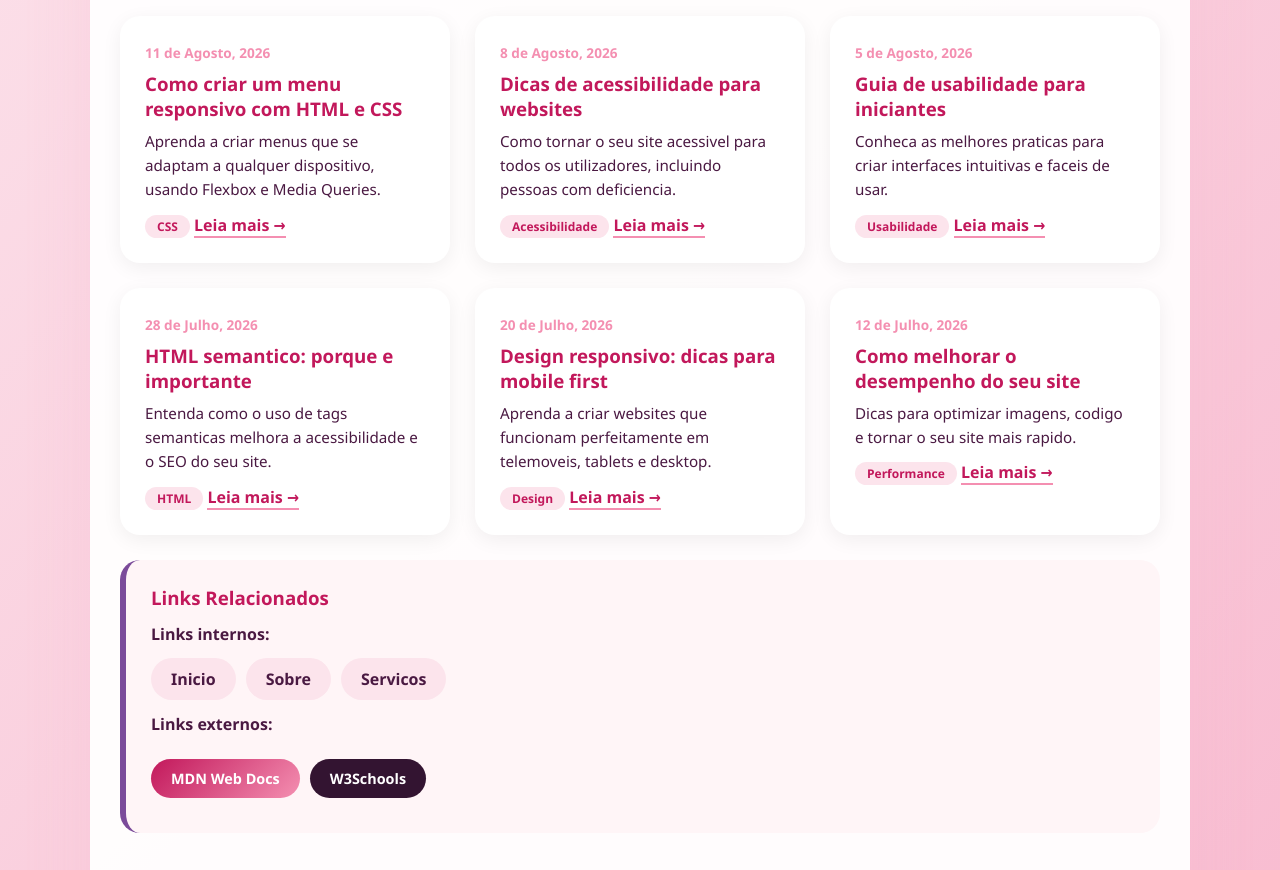
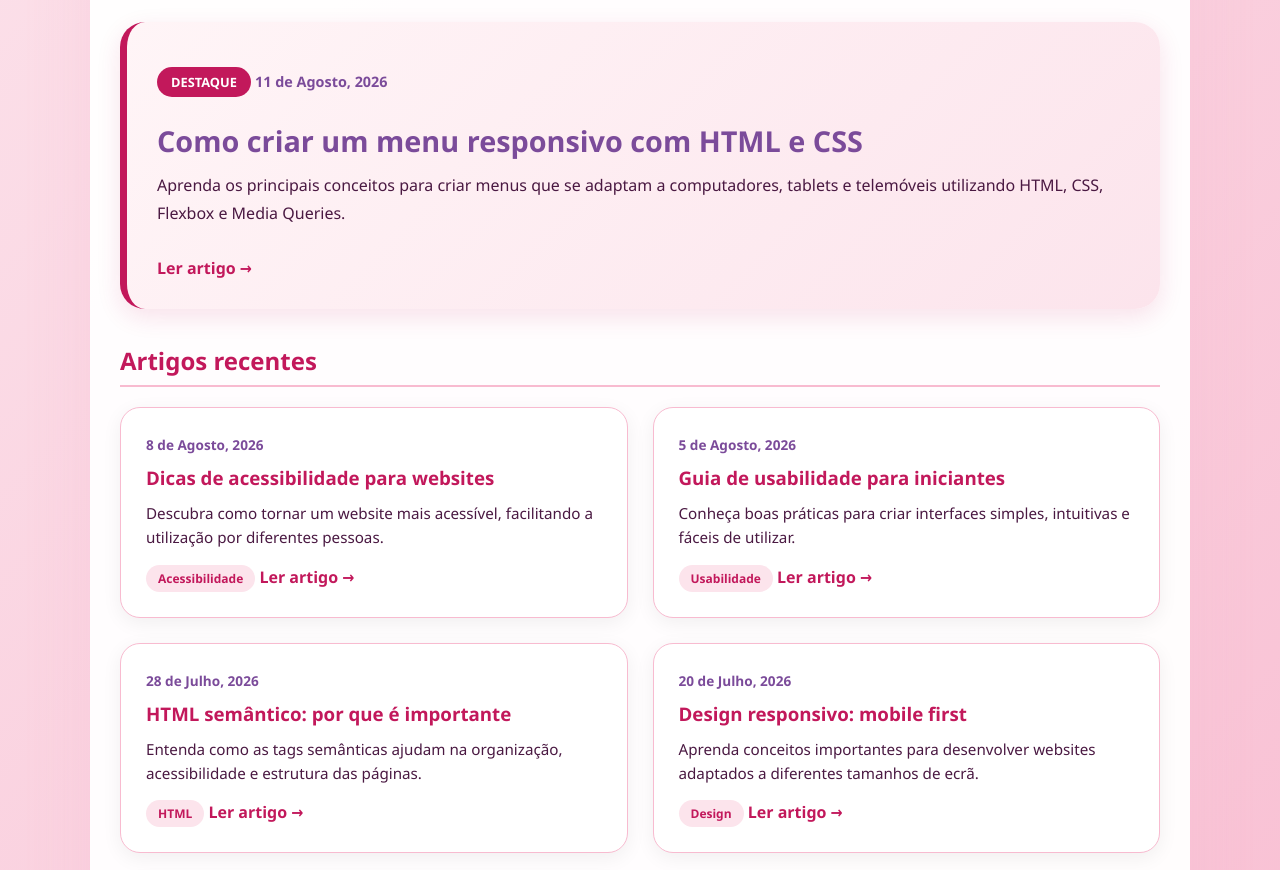
Before and after one commit to jorgevirgiliosalatoceniza/TECHFLOW, a plain HTML site: page Blog.html in a window 1280 px wide. Shown: the part 422-1292 px from the top of the page. Drawn offline with Linux system fonts and the light colour scheme.

Commit message:
atualizar_o_site_blog_e_rodape_de_todos_os_sites

```diff
--- a/Blog.html
+++ b/Blog.html
@@ -4,22 +4,31 @@
     <meta charset="UTF-8">
     <meta name="viewport" content="width=device-width, initial-scale=1.0">
     <title>TechFlow · Blog</title>
+
     <style>
-        * { margin: 0; padding: 0; box-sizing: border-box; }
+        * {
+            margin: 0;
+            padding: 0;
+            box-sizing: border-box;
+        }
+
         body {
             font-family: 'Segoe UI', Tahoma, Geneva, Verdana, sans-serif;
             background: linear-gradient(135deg, #fce4ec 0%, #f8bbd0 100%);
             min-height: 100vh;
             padding: 20px;
         }
+
         .container {
             max-width: 1100px;
             margin: 0 auto;
-            background: rgba(255,255,255,0.95);
+            background: rgba(255,255,255,0.96);
             border-radius: 30px;
             padding: 30px;
-            box-shadow: 0 20px 60px rgba(248, 187, 208, 0.3);
+            box-shadow: 0 20px 60px rgba(248,187,208,0.3);
         }
+
+        /* CABEÇALHO */
         .titulo-com-logo {
             display: flex;
             align-items: center;
@@ -27,16 +36,18 @@
             border-bottom: 4px solid #e8e0f0;
             padding-bottom: 10px;
         }
+
         .titulo-com-logo img {
             height: 90px;
             width: auto;
         }
+
         .titulo-com-logo h1 {
             color: #7b4b9a;
             font-size: 2.5rem;
-            border-bottom: none;
-            padding-bottom: 0;
         }
+
+        /* MENU */
         .nav-bar {
             background: #fce4ec;
             padding: 15px;
@@ -47,6 +58,7 @@
             gap: 15px;
             justify-content: center;
         }
+
         .nav-bar a {
             text-decoration: none;
             color: #4a1942;
@@ -55,137 +67,213 @@
             border-radius: 25px;
             transition: 0.3s;
         }
+
         .nav-bar a:hover,
         .nav-bar a.active {
             background: #c2185b;
             color: white;
             transform: scale(1.05);
         }
-        .btn-rosa {
+
+        /* INTRODUÇÃO */
+        .blog-intro {
+            text-align: center;
+            padding: 25px 15px;
+            margin-bottom: 25px;
+        }
+
+        .blog-intro h2 {
+            color: #c2185b;
+            font-size: 2rem;
+            margin-bottom: 10px;
+        }
+
+        .blog-intro p {
+            color: #4a1942;
+            line-height: 1.7;
+            max-width: 700px;
+            margin: auto;
+        }
+
+        /* ARTIGO EM DESTAQUE */
+        .destaque {
+            background: linear-gradient(135deg, #fff5f7, #fce4ec);
+            border-radius: 25px;
+            padding: 30px;
+            margin-bottom: 35px;
+            border-left: 7px solid #c2185b;
+            box-shadow: 0 8px 25px rgba(194,24,91,0.12);
+        }
+
+        .destaque .categoria {
             display: inline-block;
-            padding: 12px 30px;
-            background: linear-gradient(135deg, #c2185b, #f48fb1);
+            background: #c2185b;
             color: white;
+            padding: 6px 14px;
+            border-radius: 20px;
+            font-size: 0.8rem;
+            font-weight: 600;
+            margin-bottom: 12px;
+        }
+
+        .destaque .data {
+            color: #7b4b9a;
+            font-size: 0.9rem;
+            font-weight: 600;
+        }
+
+        .destaque h2 {
+            color: #7b4b9a;
+            font-size: 1.8rem;
+            margin: 12px 0;
+        }
+
+        .destaque p {
+            color: #4a1942;
+            line-height: 1.7;
+            margin-bottom: 15px;
+        }
+
+        /* TÍTULO DA SECÇÃO */
+        .titulo-seccao {
+            color: #c2185b;
+            font-size: 1.5rem;
+            margin-bottom: 20px;
+            border-bottom: 2px solid #f8bbd0;
+            padding-bottom: 8px;
+        }
+
+        /* GRELHA DOS ARTIGOS */
+        .blog-grid {
+            display: grid;
+            grid-template-columns: repeat(2, 1fr);
+            gap: 25px;
+        }
+
+        .blog-post {
+            background: white;
+            border-radius: 20px;
+            padding: 25px;
+            border: 1px solid #f8bbd0;
+            box-shadow: 0 5px 20px rgba(0,0,0,0.06);
+            transition: 0.3s;
+        }
+
+        .blog-post:hover {
+            transform: translateY(-5px);
+            box-shadow: 0 10px 30px rgba(194,24,91,0.15);
+        }
+
+        .blog-post .data {
+            color: #7b4b9a;
+            font-size: 0.85rem;
+            font-weight: 600;
+        }
+
+        .blog-post h3 {
+            color: #c2185b;
+            margin: 10px 0;
+            line-height: 1.4;
+        }
+
+        .blog-post p {
+            color: #4a1942;
+            font-size: 0.95rem;
+            line-height: 1.6;
+        }
+
+        .categoria {
+            display: inline-block;
+            background: #fce4ec;
+            color: #c2185b;
+            padding: 5px 12px;
+            border-radius: 20px;
+            font-size: 0.75rem;
+            font-weight: 600;
+            margin-top: 15px;
+        }
+
+        .leia-mais {
+            display: inline-block;
+            margin-top: 15px;
+            color: #c2185b;
+            font-weight: 600;
             text-decoration: none;
-            border-radius: 30px;
-            font-weight: 600;
-            transition: 0.3s;
-            margin-top: 10px;
-            border: none;
-            cursor: pointer;
         }
-        .btn-rosa:hover {
-            transform: translateY(-3px);
-            box-shadow: 0 10px 20px rgba(194, 24, 91, 0.4);
+
+        .leia-mais:hover {
+            color: #7b4b9a;
         }
-        .card {
+
+        /* TEMAS */
+        .temas {
+            margin-top: 35px;
             background: #fff5f7;
             border-radius: 20px;
             padding: 25px;
-            margin: 25px 0;
-            border-left: 6px solid #f48fb1;
+            border-left: 6px solid #7b4b9a;
         }
-        .card h3 {
+
+        .temas h3 {
+            color: #7b4b9a;
+            margin-bottom: 15px;
+        }
+
+        .tema-lista {
+            display: flex;
+            flex-wrap: wrap;
+            gap: 10px;
+        }
+
+        .tema {
+            background: white;
+            border: 1px solid #f8bbd0;
             color: #c2185b;
-            margin-bottom: 10px;
+            padding: 8px 15px;
+            border-radius: 20px;
+            font-weight: 600;
         }
-        .card p {
-            color: #4a1942;
-            line-height: 1.8;
-        }
+
+        /* RODAPÉ */
         .footer {
             margin-top: 40px;
             padding-top: 20px;
             border-top: 2px solid #f8bbd0;
             text-align: center;
         }
-        .anchor-link {
-            background: #fce4ec;
-            padding: 10px 20px;
-            border-radius: 30px;
-            text-decoration: none;
-            color: #4a1942;
-            font-weight: 600;
-            transition: 0.3s;
-        }
-        .anchor-link:hover {
-            background: #c2185b;
-            color: white;
-        }
-        .footer-links {
-            margin-top: 15px;
-            display: flex;
-            flex-wrap: wrap;
-            justify-content: center;
-            gap: 10px;
+
+        /* RESPONSIVO */
+        @media (max-width: 700px) {
+            .container {
+                padding: 20px;
             }
 
-        /* Estilos do Blog */
+            .titulo-com-logo h1 {
+                font-size: 1.8rem;
+            }
+
+            .titulo-com-logo img {
+                height: 65px;
+            }
+
             .blog-grid {
-            display: grid;
-            grid-template-columns: repeat(auto-fit, minmax(300px, 1fr));
-            gap: 25px;
-            margin: 20px 0;
+                grid-template-columns: 1fr;
             }
-        .blog-post {
-            background: white;
-            border-radius: 20px;
-            padding: 25px;
-            box-shadow: 0 5px 20px rgba(0,0,0,0.06);
-            transition: 0.3s;
-        }
-        .blog-post:hover {
-            transform: translateY(-5px);
-            box-shadow: 0 10px 30px rgba(194, 24, 91, 0.15);
-        }
-        .blog-post .data {
-            color: #f48fb1;
-            font-size: 0.85rem;
-            font-weight: 600;
-        }
-        .blog-post h3 {
-            color: #c2185b;
-            margin: 8px 0;
-        }
-        .blog-post p {
-            color: #4a1942;
-            font-size: 0.95rem;
-            line-height: 1.6;
-        }
-        .blog-post .categoria {
-            display: inline-block;
-            background: #fce4ec;
-            color: #c2185b;
-            padding: 3px 12px;
-            border-radius: 20px;
-            font-size: 0.75rem;
-            font-weight: 600;
-            margin-top: 10px;
-        }
-        .blog-post .leia-mais {
-            display: inline-block;
-            margin-top: 12px;
-            color: #c2185b;
-            font-weight: 600;
-            text-decoration: none;
-            border-bottom: 2px solid #f48fb1;
-        }
-        .blog-post .leia-mais:hover {
-            color: #7b4b9a;
         }
     </style>
 </head>
+
 <body>
 
 <div class="container" id="topo">
 
+    <!-- CABEÇALHO -->
     <div class="titulo-com-logo">
-            <img src=" TechFlow.jpeg" alt="Logotipo TechFlow">
+        <img src="TechFlow.jpeg" alt="Logotipo TechFlow">
         <h1>TechFlow · Blog</h1>
     </div>
-        <p style="color: #4a1942; margin: 10px 0;">Artigos e novidades sobre desenvolvimento web.</p>
 
-        <!-- MENU DE NAVEGACAO -->
+    <!-- MENU -->
     <div class="nav-bar">
         <a href="index.html">Inicio</a>
         <a href="Sobre.html">Sobre</a>
@@ -195,96 +283,151 @@
         <a href="Contacto.html">Contacto</a>
     </div>
 
-        <!-- ========================================================== -->
-        <!-- ===== SECCAO BLOG ===== -->
-        <!-- ========================================================== -->
+    <!-- INTRODUÇÃO -->
+    <section class="blog-intro">
+        <h2>Blog TechFlow</h2>
+        <p>
+            Conteúdos, dicas e novidades sobre desenvolvimento web,
+            tecnologia, design e criação de websites.
+        </p>
+    </section>
 
-        <div class="card">
-            <h3>Artigos recentes</h3>
-            <p>Fique atenta aos nossos artigos sobre desenvolvimento web, HTML, CSS e muito mais!</p>
-        </div>
+    <!-- ARTIGO EM DESTAQUE -->
+    <section class="destaque">
+
+        <span class="categoria">DESTAQUE</span>
+
+        <span class="data">
+            11 de Agosto, 2026
+        </span>
+
+        <h2>Como criar um menu responsivo com HTML e CSS</h2>
+
+        <p>
+            Aprenda os principais conceitos para criar menus que se
+            adaptam a computadores, tablets e telemóveis utilizando
+            HTML, CSS, Flexbox e Media Queries.
+        </p>
+
+        <a href="#" class="leia-mais">
+            Ler artigo →
+        </a>
+
+    </section>
+
+    <!-- ARTIGOS -->
+    <h2 class="titulo-seccao">Artigos recentes</h2>
 
     <div class="blog-grid">
 
-            <!-- ARTIGO 1 -->
-            <div class="blog-post">
-                <span class="data">11 de Agosto, 2026</span>
-                <h3>Como criar um menu responsivo com HTML e CSS</h3>
-                <p>Aprenda a criar menus que se adaptam a qualquer dispositivo, usando Flexbox e Media Queries.</p>
-                <span class="categoria">CSS</span>
-                <a href="#" class="leia-mais">Leia mais →</a>
-            </div>
+        <article class="blog-post">
+            <span class="data">8 de Agosto, 2026</span>
 
-            <!-- ARTIGO 2 -->
-            <div class="blog-post">
-                <span class="data">8 de Agosto, 2026</span>
             <h3>Dicas de acessibilidade para websites</h3>
-                <p>Como tornar o seu site acessivel para todos os utilizadores, incluindo pessoas com deficiencia.</p>
+
+            <p>
+                Descubra como tornar um website mais acessível,
+                facilitando a utilização por diferentes pessoas.
+            </p>
+
             <span class="categoria">Acessibilidade</span>
-                <a href="#" class="leia-mais">Leia mais →</a>
-            </div>
 
-            <!-- ARTIGO 3 -->
-            <div class="blog-post">
+            <a href="#" class="leia-mais">Ler artigo →</a>
+        </article>
+
+
+        <article class="blog-post">
             <span class="data">5 de Agosto, 2026</span>
+
             <h3>Guia de usabilidade para iniciantes</h3>
-                <p>Conheca as melhores praticas para criar interfaces intuitivas e faceis de usar.</p>
+
+            <p>
+                Conheça boas práticas para criar interfaces simples,
+                intuitivas e fáceis de utilizar.
+            </p>
+
             <span class="categoria">Usabilidade</span>
-                <a href="#" class="leia-mais">Leia mais →</a>
-            </div>
 
-            <!-- ARTIGO 4 -->
-            <div class="blog-post">
+            <a href="#" class="leia-mais">Ler artigo →</a>
+        </article>
+
+
+        <article class="blog-post">
             <span class="data">28 de Julho, 2026</span>
-                <h3>HTML semantico: porque e importante</h3>
-                <p>Entenda como o uso de tags semanticas melhora a acessibilidade e o SEO do seu site.</p>
+
+            <h3>HTML semântico: por que é importante</h3>
+
+            <p>
+                Entenda como as tags semânticas ajudam na organização,
+                acessibilidade e estrutura das páginas.
+            </p>
+
             <span class="categoria">HTML</span>
-                <a href="#" class="leia-mais">Leia mais →</a>
-            </div>
 
-            <!-- ARTIGO 5 -->
-            <div class="blog-post">
+            <a href="#" class="leia-mais">Ler artigo →</a>
+        </article>
+
+
+        <article class="blog-post">
             <span class="data">20 de Julho, 2026</span>
-                <h3>Design responsivo: dicas para mobile first</h3>
-                <p>Aprenda a criar websites que funcionam perfeitamente em telemoveis, tablets e desktop.</p>
+
+            <h3>Design responsivo: mobile first</h3>
+
+            <p>
+                Aprenda conceitos importantes para desenvolver
+                websites adaptados a diferentes tamanhos de ecrã.
+            </p>
+
             <span class="categoria">Design</span>
-                <a href="#" class="leia-mais">Leia mais →</a>
-            </div>
 
-            <!-- ARTIGO 6 -->
-            <div class="blog-post">
+            <a href="#" class="leia-mais">Ler artigo →</a>
+        </article>
+
+
+        <article class="blog-post">
             <span class="data">12 de Julho, 2026</span>
+
             <h3>Como melhorar o desempenho do seu site</h3>
-                <p>Dicas para optimizar imagens, codigo e tornar o seu site mais rapido.</p>
+
+            <p>
+                Veja algumas práticas para otimizar imagens, código
+                e melhorar o carregamento das páginas.
+            </p>
+
             <span class="categoria">Performance</span>
-                <a href="#" class="leia-mais">Leia mais →</a>
-            </div>
+
+            <a href="#" class="leia-mais">Ler artigo →</a>
+        </article>
 
     </div>
 
-        <!-- LINKS RELACIONADOS -->
-        <div class="card" style="border-left-color: #7b4b9a;">
-            <h3>Links Relacionados</h3>
-            <p><strong>Links internos:</strong></p>
-            <div style="display: flex; flex-wrap: wrap; gap: 10px; margin: 10px 0;">
-                <a href="index.html" class="anchor-link">Inicio</a>
-                <a href="Sobre.html" class="anchor-link">Sobre</a>
-                <a href="Servicos.html" class="anchor-link">Servicos</a>
-            </div>
-            <p><strong>Links externos:</strong></p>
-            <div style="display: flex; flex-wrap: wrap; gap: 10px; margin: 10px 0;">
-                <a href="https://developer.mozilla.org/pt-BR/" target="_blank" rel="noopener noreferrer" class="btn-rosa" style="font-size:0.9rem; padding: 10px 20px;">MDN Web Docs</a>
-                <a href="https://www.w3schools.com/" target="_blank" rel="noopener noreferrer" class="btn-rosa" style="font-size:0.9rem; padding: 10px 20px; background: #331431;">W3Schools</a>
-            </div>
+    <!-- TEMAS -->
+    <section class="temas">
+
+        <h3>Temas do Blog</h3>
+
+        <div class="tema-lista">
+            <span class="tema">HTML</span>
+            <span class="tema">CSS</span>
+            <span class="tema">JavaScript</span>
+            <span class="tema">Design</span>
+            <span class="tema">Acessibilidade</span>
+            <span class="tema">Usabilidade</span>
+            <span class="tema">Performance</span>
         </div>
 
-        <!-- ===== RODAPE ===== -->
-        <footer class="footer" id="rodape">
+    </section>
 
-            <p style="font-weight: 600; color: #c2185b;">TechFlow · 2026</p>
+    <!-- RODAPÉ -->
+    <footer class="footer">
 
-            <p style="color: #4a1942;">Desenvolvido com carinho para o curso de HTML</p>
+        <p style="font-weight: 600; color: #c2185b;">
+            TechFlow · 2026
+        </p>
 
+        <p style="color: #4a1942;">
+            Desenvolvido para o curso de HTML
+        </p>
 
     </footer>
 
```
Also changed, not shown: Contacto.html (+1 -1 lines), Galeria.html (+1 -1 lines), Servicos.html (+1 -1 lines), Sobre.html (+1 -1 lines), index.html (+1 -1 lines). Lines whose indentation alone changed are shown as unchanged.
